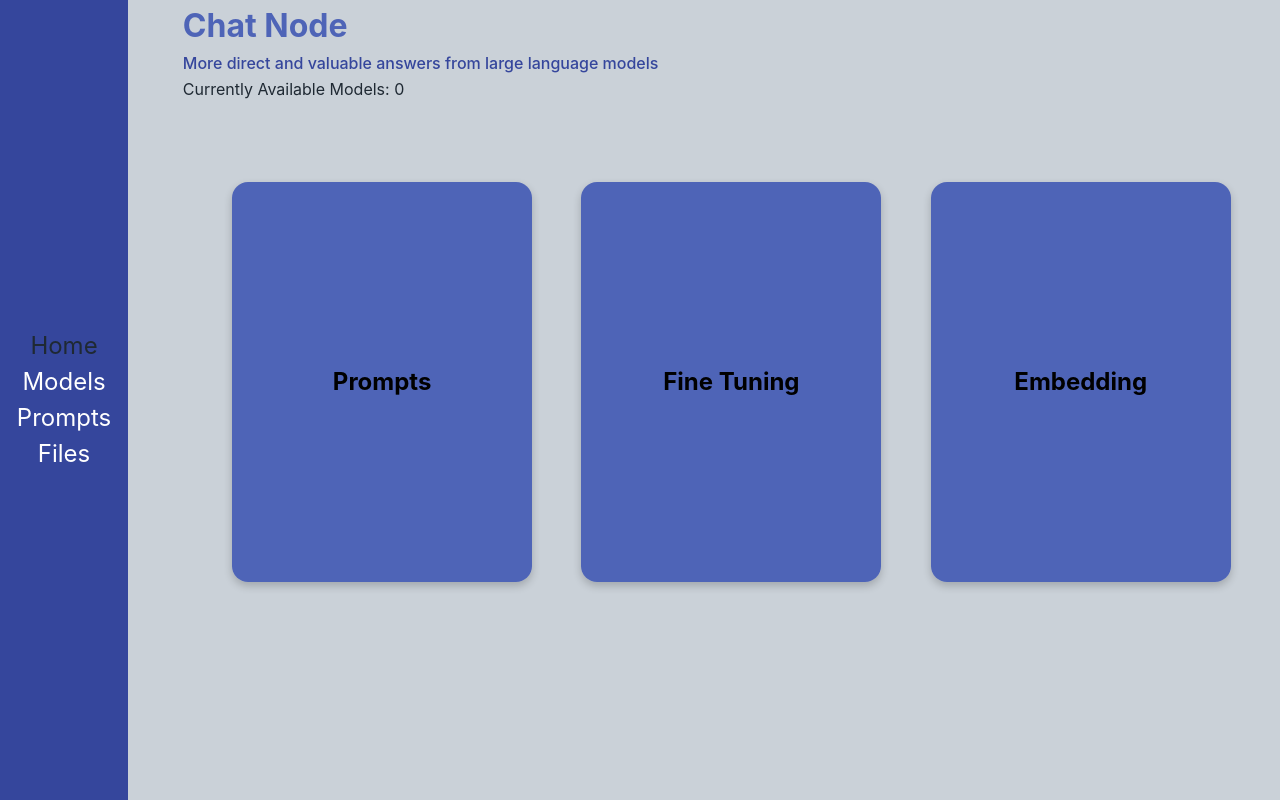
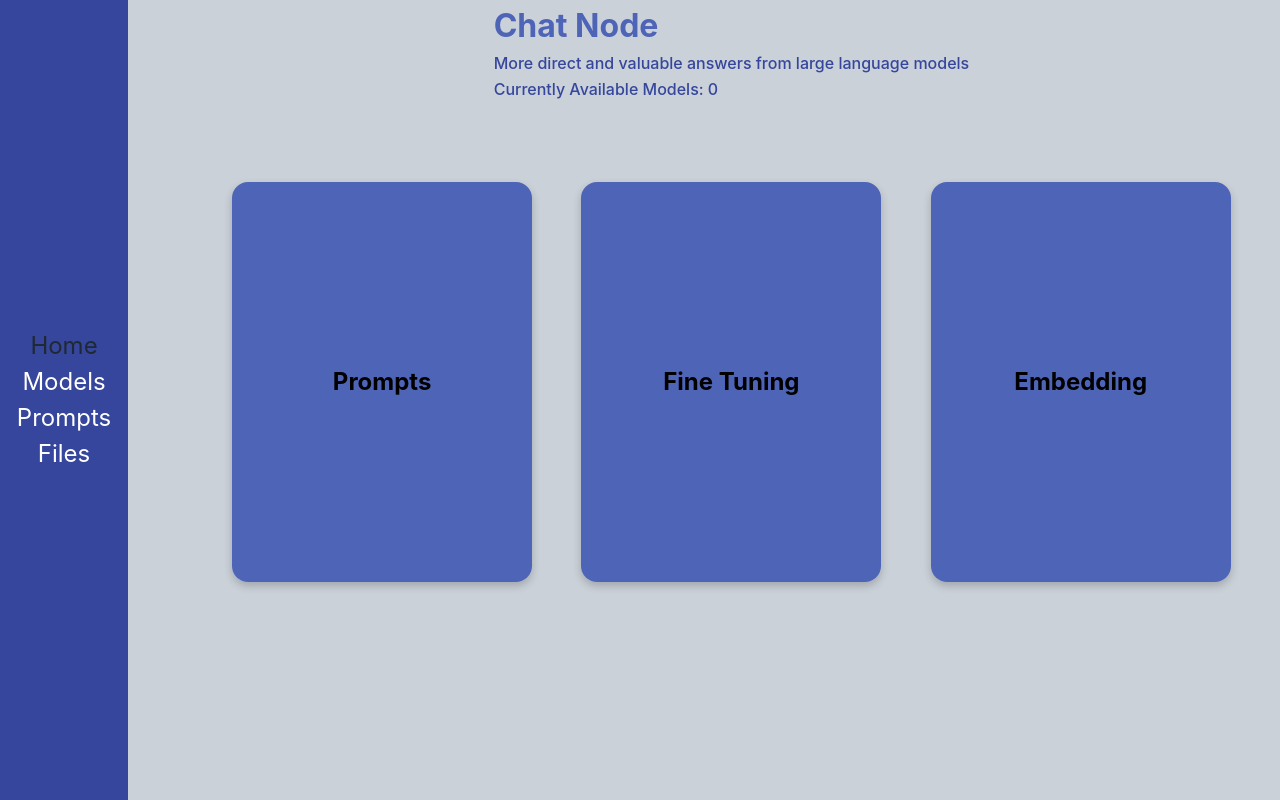
Before and after one commit to timegated/chat-node, a Vue app: page / in a window 1280 px wide. Built offline with nearby package versions, Linux system fonts and the light colour scheme; no server answers.

Commit message:
Centering title text on Welcome Page

```diff
--- a/src/components/Welcome/WelCome.vue
+++ b/src/components/Welcome/WelCome.vue
@@ -1,9 +1,15 @@
 <template>
-  <header>
-    <h1>Chat Node</h1>
-    <p>More direct and valuable answers from large language models</p>
+  <header class="welcome-header">
+    <div>
+      <div>
+        <h1 class="welcome-header-title">Chat Node</h1>
+      </div>
+      <div>
+        <p class="byline">More direct and valuable answers from large language models</p>
+        <section class="byline">Currently Available Models: {{ availableModels }}</section>
+      </div>
+    </div>
   </header>
-  <section>Currently Available Models: {{ availableModels }}</section>
   <section class="card-container">
     <article class="card" :key="title" v-for="{ title, info, footerInfo } of cards">
       <aside class="card-inner">
@@ -51,7 +57,7 @@ export default {
         },
         {
           title: 'Fine Tuning',
-          info: 'Upload your data to create custom models that understand your prompts in greater detail.',
+          info: 'Upload your data to create custom models that understand responses in greater detail.',
           footerInfo: 'Learn More',
           link: ''
         },
@@ -82,12 +88,17 @@ export default {
 </script>
 
 <style>
-header > h1 {
-  font-weight: bold;
-  color: var(--main-accent-color-light)
+.welcome-header {
+  display: flex;
+  justify-content: center;
 }
 
-header > p {
+.welcome-header-title {
+  font-weight: bold;
+  color: var(--main-accent-color-light);
+}
+
+.byline {
   font-weight: 500;
   color: var(--main-color-darkgreen);
 }
```
